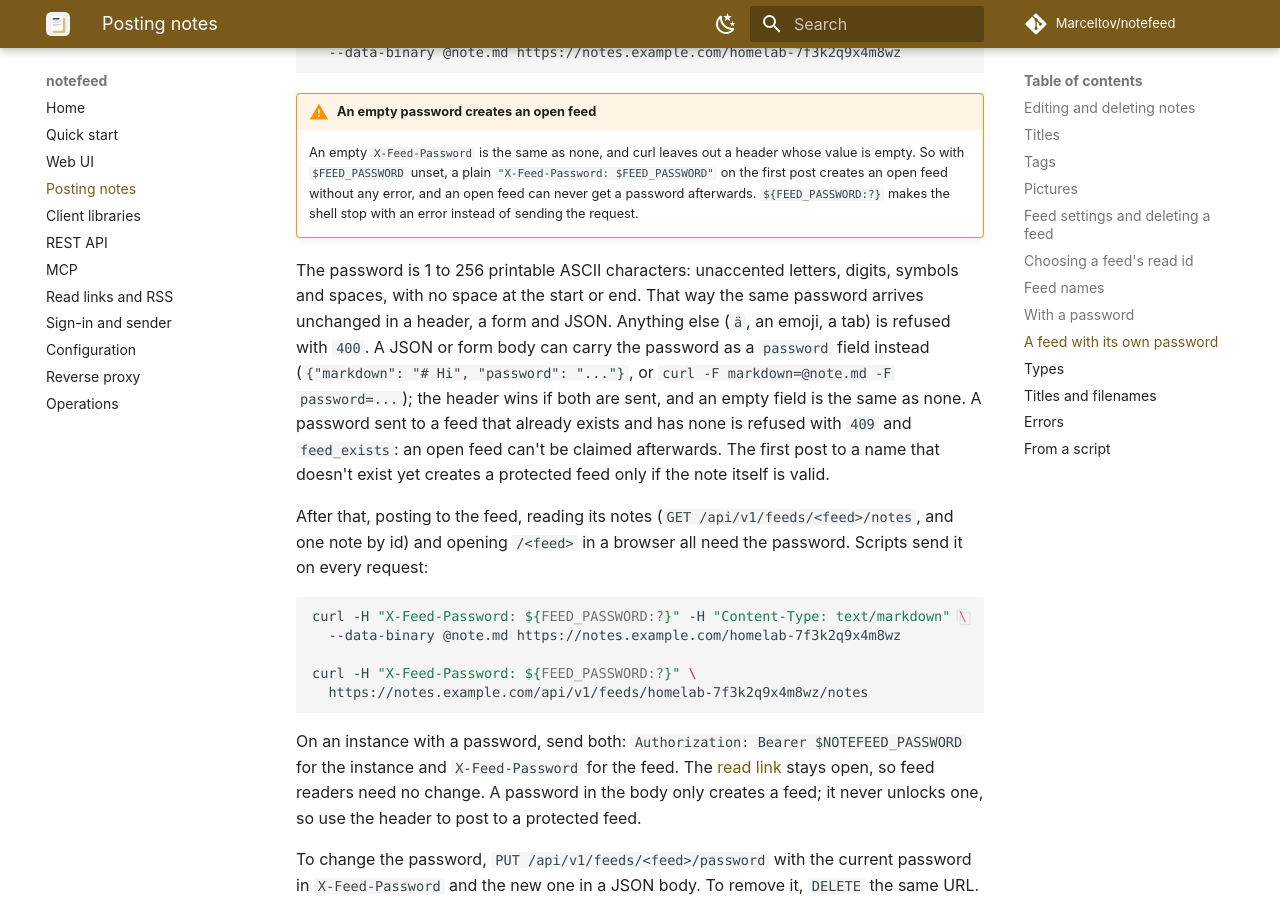
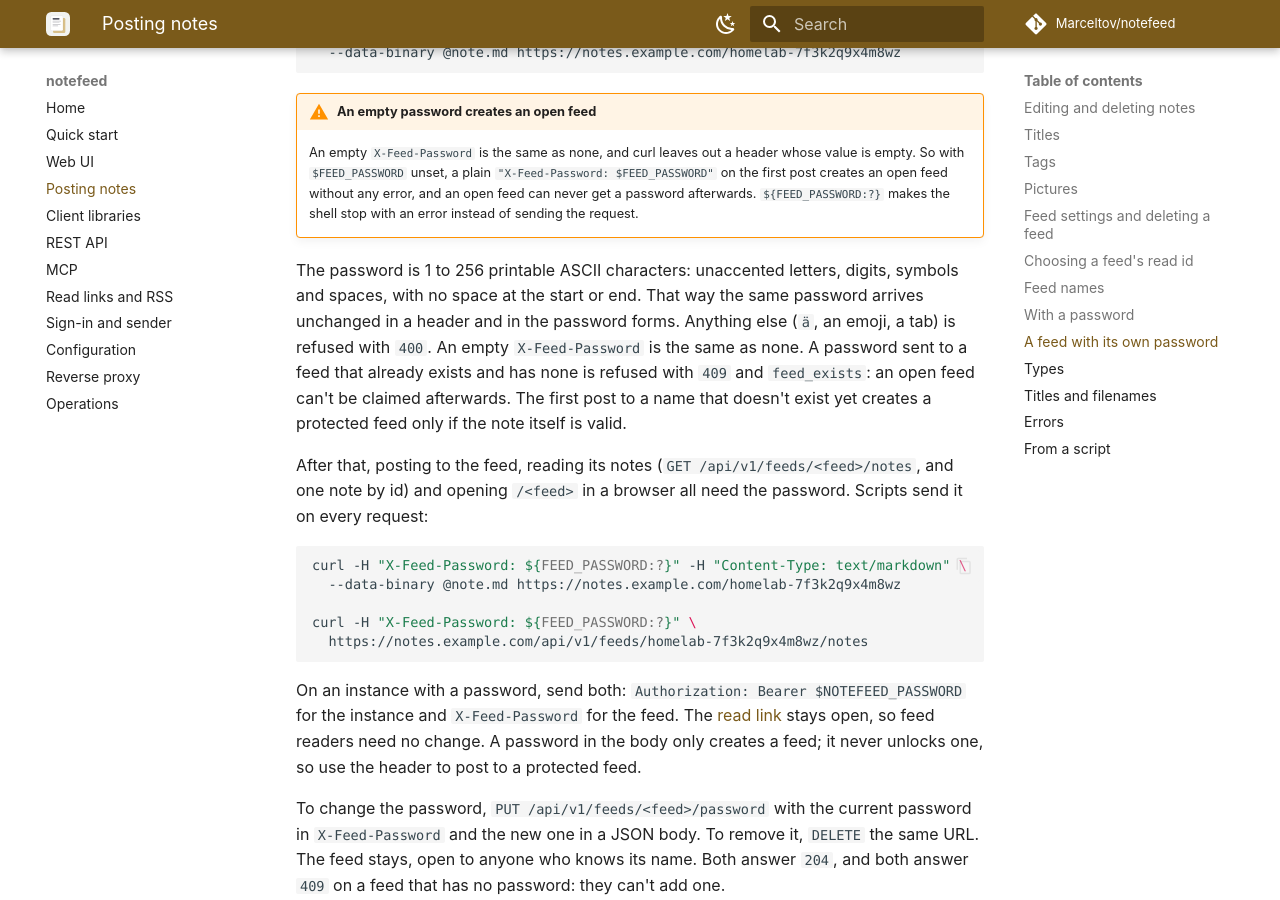
Before and after one commit to Marceltov/notefeed, an MkDocs documentation site: the page built from docs/posting.md, in a window 1280 px wide and 900 px high, scrolled down 7870 px. Built offline with MkDocs 1.6.1 and Material for MkDocs 9.7.7, drawn with Linux system fonts in a browser that asks for light colours; some web fonts are replaced; comment, search, counter and statistics services are not loaded.

Commit message:
NOTEFEED #91: docs: the feed password is only a header on a post
Co-Authored-By: Claude Sonnet 5.5 <noreply@anthropic.com>
Claude-Session: https://claude.ai/code/session_01J1ry3cAPHkyBcTsuhdXNph

```diff
--- a/docs/posting.md
+++ b/docs/posting.md
@@ -186,7 +186,7 @@ curl -H "X-Feed-Password: ${FEED_PASSWORD:?}" -H "Content-Type: text/markdown" \
 !!! warning "An empty password creates an open feed"
     An empty `X-Feed-Password` is the same as none, and curl leaves out a header whose value is empty. So with `$FEED_PASSWORD` unset, a plain `"X-Feed-Password: $FEED_PASSWORD"` on the first post creates an open feed without any error, and an open feed can never get a password afterwards. `${FEED_PASSWORD:?}` makes the shell stop with an error instead of sending the request.
 
-The password is 1 to 256 printable ASCII characters: unaccented letters, digits, symbols and spaces, with no space at the start or end. That way the same password arrives unchanged in a header, a form and JSON. Anything else (`ä`, an emoji, a tab) is refused with `400`. A JSON or form body can carry the password as a `password` field instead (`{"markdown": "# Hi", "password": "..."}`, or `curl -F markdown=@note.md -F password=...`); the header wins if both are sent, and an empty field is the same as none. A password sent to a feed that already exists and has none is refused with `409` and `feed_exists`: an open feed can't be claimed afterwards. The first post to a name that doesn't exist yet creates a protected feed only if the note itself is valid.
+The password is 1 to 256 printable ASCII characters: unaccented letters, digits, symbols and spaces, with no space at the start or end. That way the same password arrives unchanged in a header and in the password forms. Anything else (`ä`, an emoji, a tab) is refused with `400`. An empty `X-Feed-Password` is the same as none. A password sent to a feed that already exists and has none is refused with `409` and `feed_exists`: an open feed can't be claimed afterwards. The first post to a name that doesn't exist yet creates a protected feed only if the note itself is valid.
 
 After that, posting to the feed, reading its notes (`GET /api/v1/feeds/<feed>/notes`, and one note by id) and opening `/<feed>` in a browser all need the password. Scripts send it on every request:
 
```
